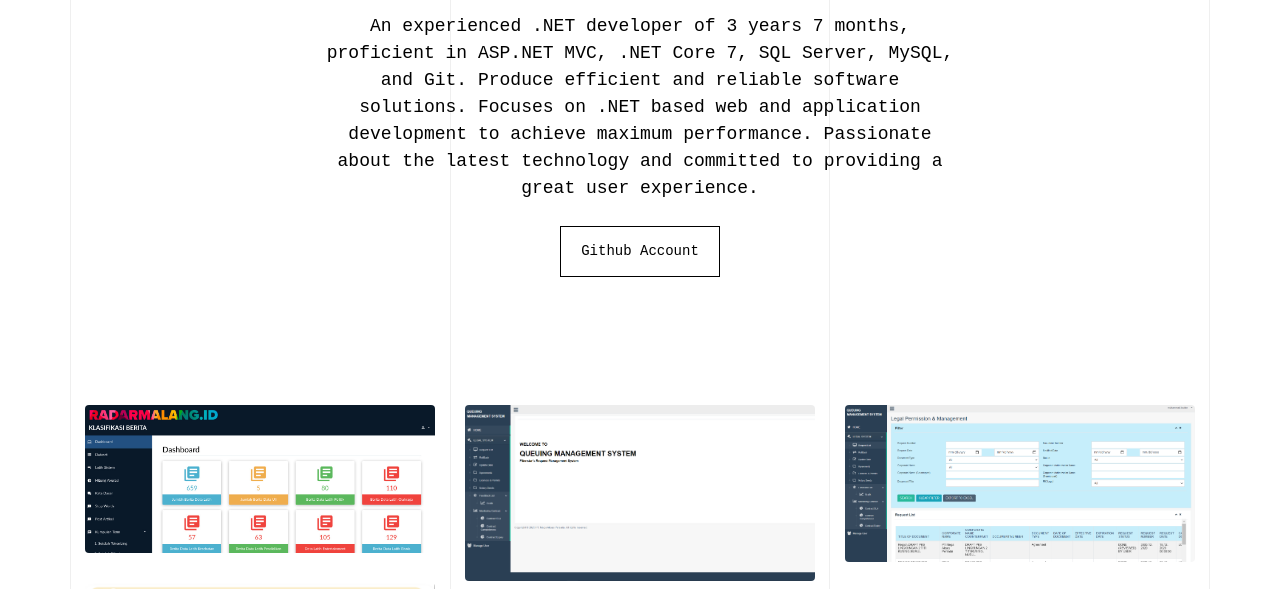
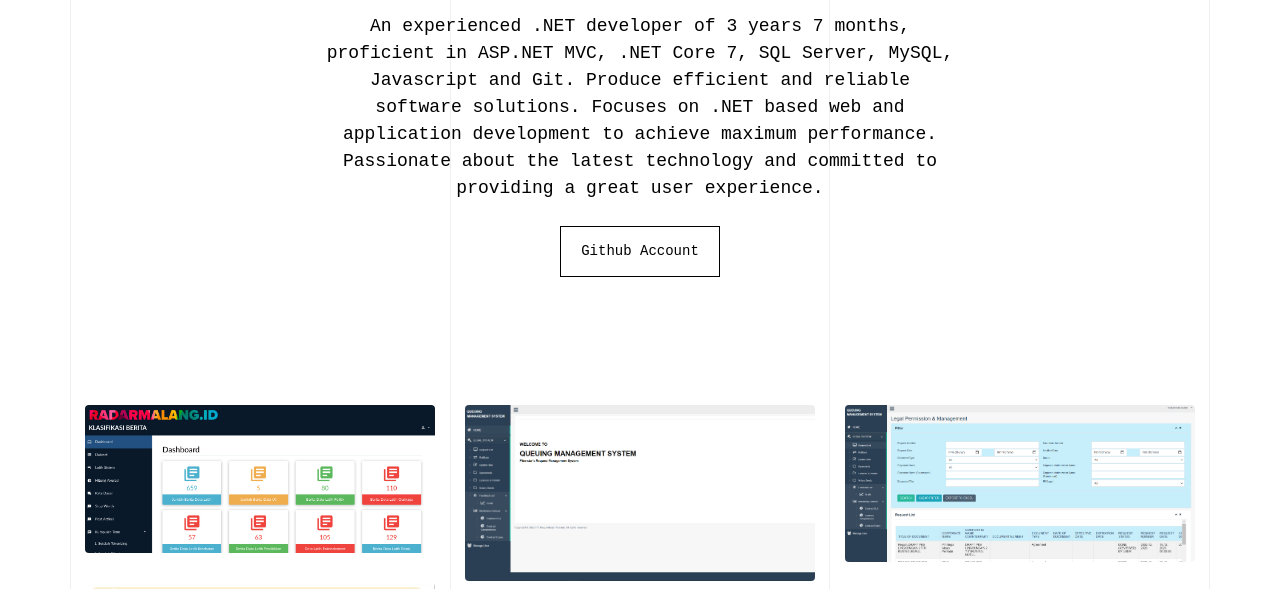
Before and after one commit to imroatulfaizah/faizah, a plain HTML site: page index.html in a window 1280 px wide. Shown: the part 175-764 px from the top of the page. Drawn offline with Linux system fonts and the light colour scheme; files whose address does not match are found by name; a web font is replaced by a local one.

Commit message:
change javascript

```diff
--- a/index.html
+++ b/index.html
@@ -80,7 +80,7 @@
         <div class="col-md-7">
           <h1 class="heading gsap-reveal-hero mb-3"><strong>Hi<span class="text-primary">.</span> I'm Fai</strong></h1>
           <h2 class="subheading gsap-reveal-hero mb-4">
-            An experienced .NET developer of 3 years 7 months, proficient in ASP.NET MVC, .NET Core 7, SQL Server, MySQL, and Git.
+            An experienced .NET developer of 3 years 7 months, proficient in ASP.NET MVC, .NET Core 7, SQL Server, MySQL, Javascript and Git.
             Produce efficient and reliable software solutions. Focuses on .NET based web and application development to achieve maximum performance. Passionate about the latest technology and committed to providing a great user experience.
           </h2>
           <p class="gsap-reveal-hero"><a href="https://github.com/imroatulfaizah" target="_blank" class="btn btn-outline-black">Github Account</a></p>
```
